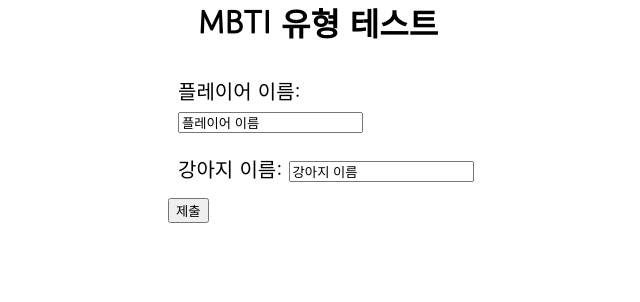
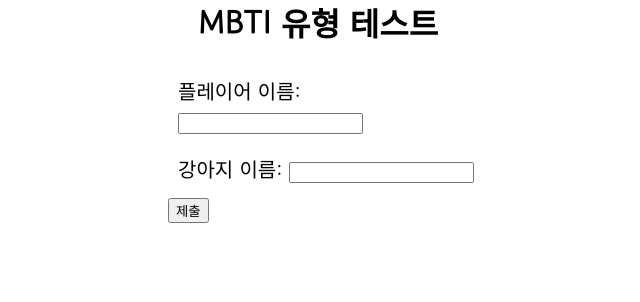
Before and after one commit to k391160334/web-frontend-practice, a Flask app: page / in a window 1280 px wide. Shown: the part 147-449 px from the top of the page, without its empty margins (322-962 px from the left). Run offline with Flask 2, Linux system fonts and the light colour scheme.

Commit message:
index.html

```diff
--- a/templates/index.html
+++ b/templates/index.html
@@ -14,11 +14,11 @@
         <div class="margin" style="width:300px;">
             <div class="inputDiv">
                 <label for="userName">플레이어 이름:</label>
-                <input type="text" name="userName" value="플레이어 이름">
+                <input type="text" name="userName">
             </div>
             <div class="inputDiv">
                 <label for="dogName">강아지 이름:</label>
-                <input type="text" name="dogName" value="강아지 이름">
+                <input type="text" name="dogName">
             </div>
             <div class="submitDiv">
                 <button class="" type="submit">제출</button>
```
